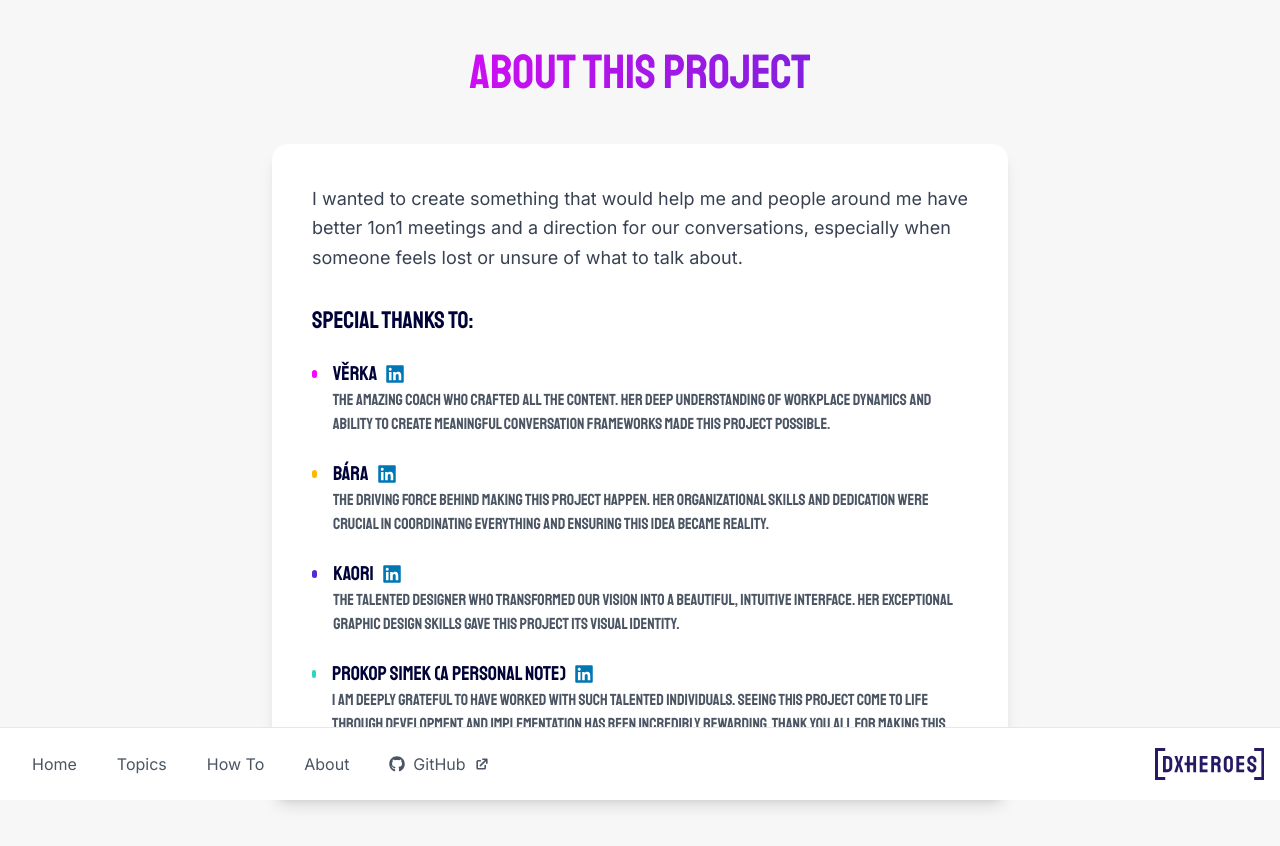
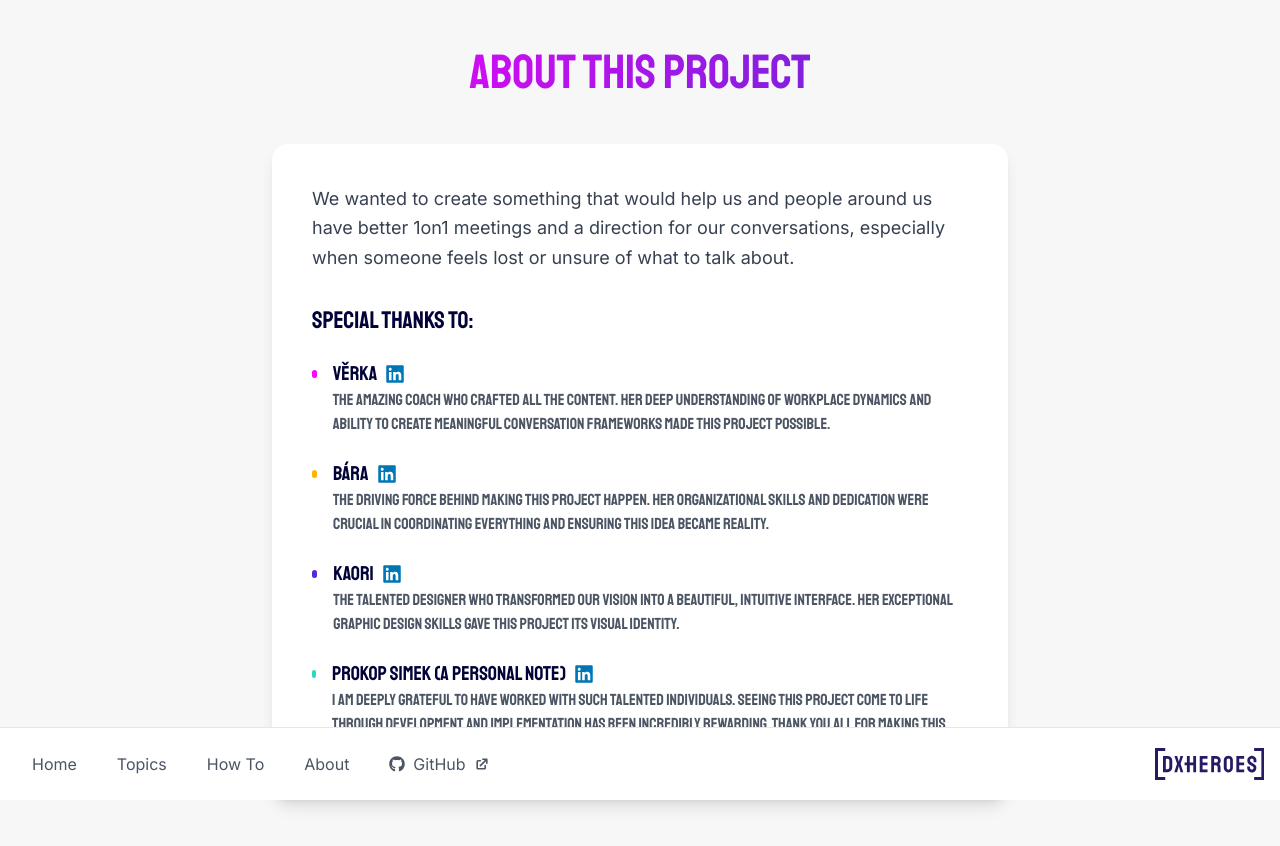
Before and after one commit to DXHeroes/1on1-cards, a Next.js app: page /about in a window 1280 px wide. Shown: the top 846 px of the page. Built offline with nearby package versions, Linux system fonts and the light colour scheme.

Commit message:
chore: I to We

```diff
--- a/src/app/about/page.tsx
+++ b/src/app/about/page.tsx
@@ -20,7 +20,7 @@ export default function About() {
         <div className="bg-white rounded-2xl shadow-lg p-8 sm:p-10">
           <div className="prose prose-lg mx-auto">
             <p className="text-lg text-gray-700 font-inter leading-relaxed mb-8">
-              I wanted to create something that would help me and people around me have better 1on1 meetings and a direction for our conversations, especially when someone feels lost or unsure of what to talk about.
+              We wanted to create something that would help us and people around us have better 1on1 meetings and a direction for our conversations, especially when someone feels lost or unsure of what to talk about.
             </p>
 
             <h2 className="text-2xl font-staatliches text-stratos mb-6">Special Thanks To:</h2>
```
